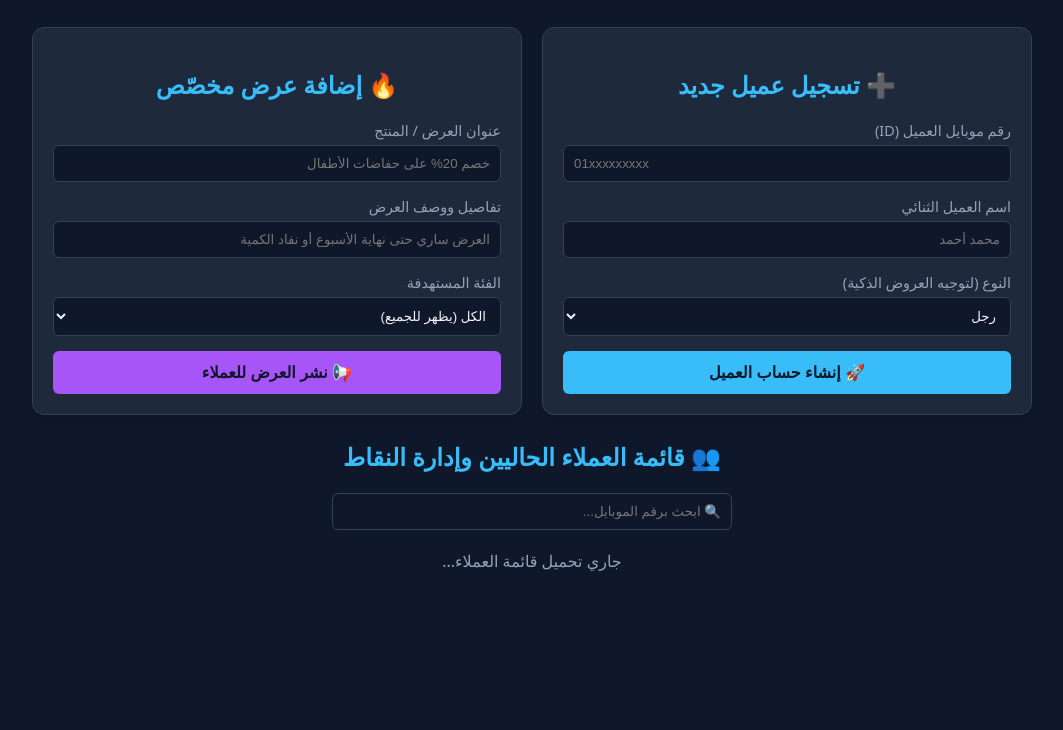
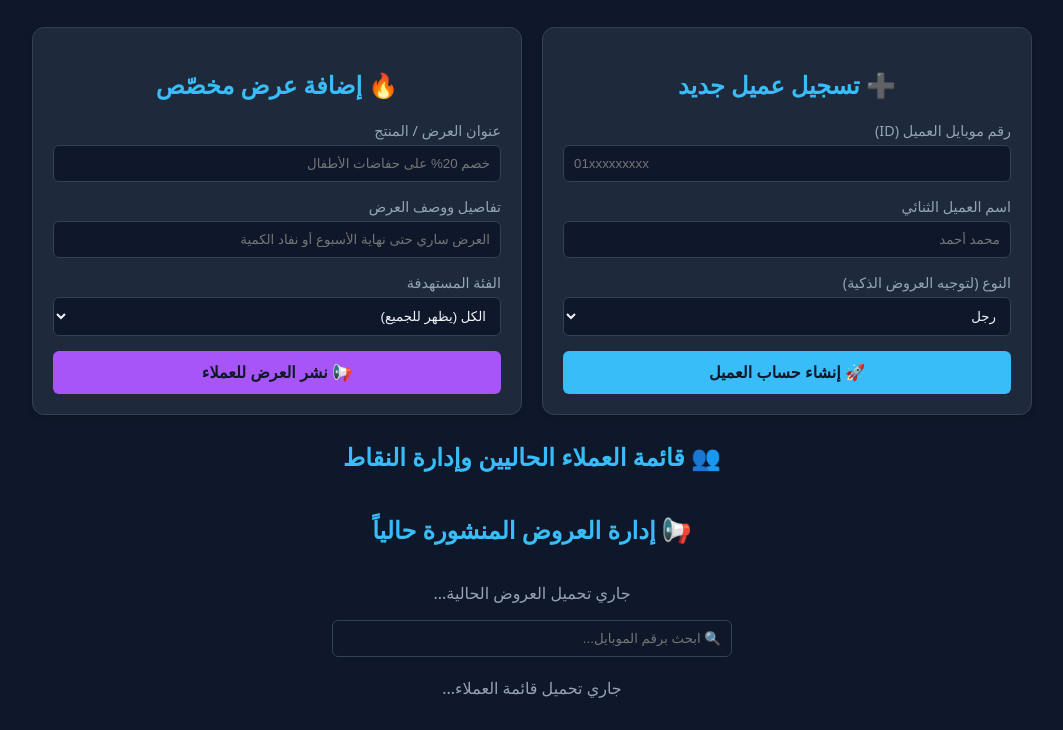
Before and after one commit to VOLTIR-HEMA/Just-Scan-DB, a plain HTML site: page admin_loyalty.html in a window 1280 px wide. Shown: the part 126-856 px from the top of the page, without its empty margins (108-1171 px from the left). Before the commit the page ends 800 px from the top, so only its background shows below. Drawn offline with Linux system fonts and the light colour scheme; some packages are replaced by stand-ins of ours; no server answers; a script that the page names is missing.

Commit message:
Add section for managing current offers

```diff
--- a/admin_loyalty.html
+++ b/admin_loyalty.html
@@ -95,6 +95,10 @@
     </div>
 
     <h2>👥 قائمة العملاء الحاليين وإدارة النقاط</h2>
+    <h2 style="margin-top: 40px;">📢 إدارة العروض المنشورة حالياً</h2>
+<div id="admin-offers-list" style="display: flex; flex-direction: column; gap: 10px;">
+    <p style="text-align: center; color: var(--text-dim);">جاري تحميل العروض الحالية...</p>
+</div>
     <div class="form-group" style="max-width: 400px; margin: 0 auto 20px auto;">
         <input type="text" id="search-input" class="form-control" placeholder="🔍 ابحث برقم الموبايل..." oninput="filterCustomers()">
     </div>
```
